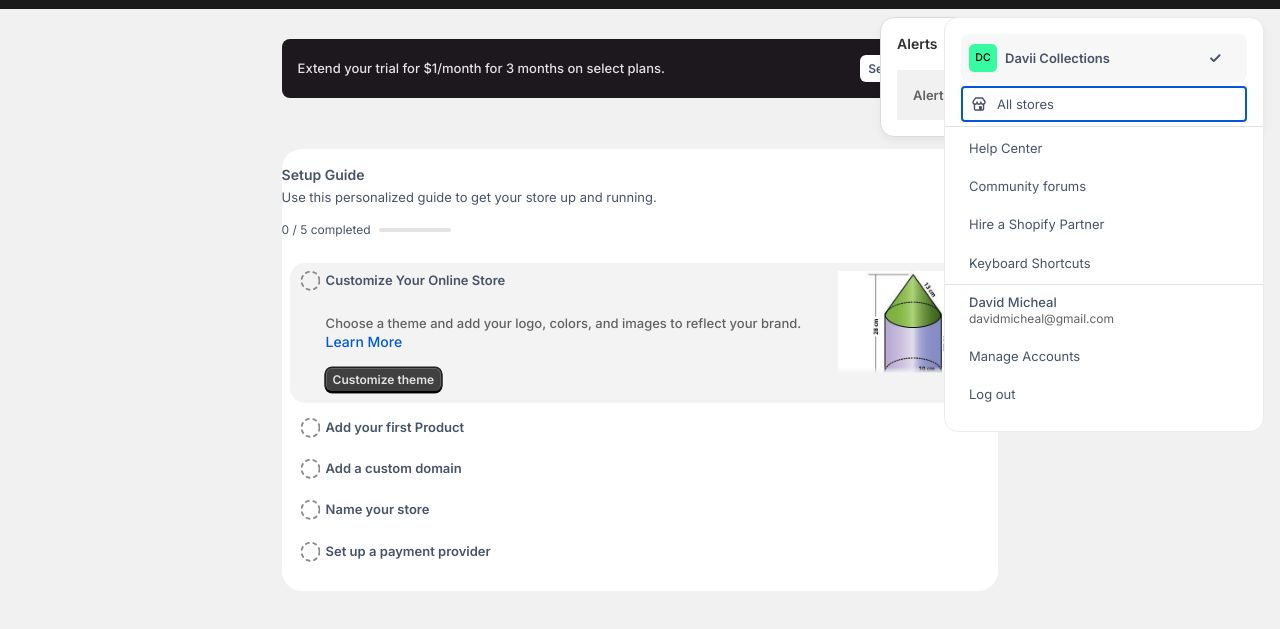
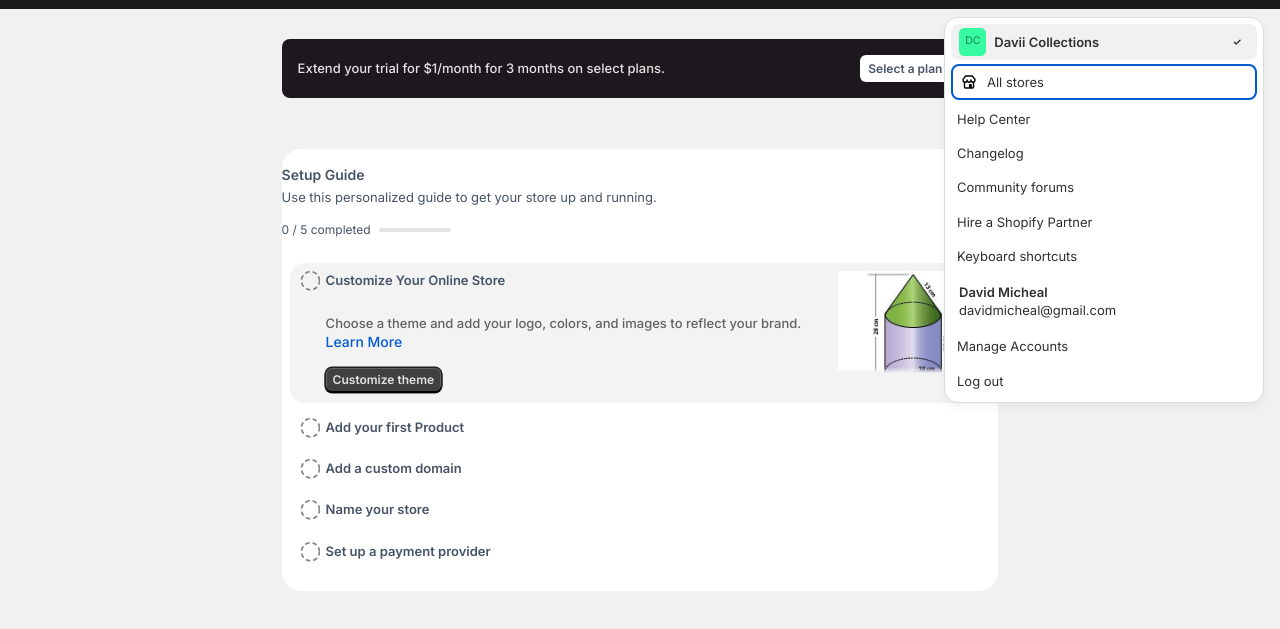
Before and after one commit to doobie-droid/shopify-hackathon, a website: page index.html in a window 1280 px wide. Both pictures are taken after a click on the button "Profile Settings". Shown: the part 47-676 px from the top of the page. Drawn offline with Linux system fonts and the light colour scheme; grey boxes are pictures that could not be loaded.

Commit message:
the profile menu has been finished to standard

```diff
--- a/app.scss
+++ b/app.scss
@@ -133,6 +133,13 @@
         width: 32px;
         height: 32px;
       }
+    }
+
+    &:focus svg {
+      outline: 2px solid var(--color-state-focused);
+      outline-offset: 3px;
+      border-radius: 4px;
+      transition: outline 0.3s ease-in;
     }
   }
 
@@ -360,165 +367,280 @@
   }
 }
 
-.menu-active {
-  display: flex;
-}
-// .notification__menu {
-//   background-color: var(--color-background-white);
-//   border: 1px solid var(--color-stroke-50);
-//   padding: 16px;
-//   border-radius: 14px;
-//   z-index: 5;
-//   position: absolute;
-//   right: 16px;
-//   margin-top: 8px;
-//   display: none;
-//   border: 1px solid #dbdbdb;
-//   box-shadow: 0px 4px 8px 0px rgba(0, 0, 0, 0.05);
+.profile__menu {
+  display: none;
+  background-color: transparent;
+  width: 320px;
+  z-index: 5;
+  position: absolute;
+  right: 16px;
+  margin-top: 8px;
+  font-size: var(--medium-font-size);
+  font-weight: var(--regular-font-weight);
+  line-height: var(--large-line-height);
+  color: #303030;
+  @media screen and (max-width: 360px) {
+    width: 90%;
+    margin-top: 12px;
+    left: 50%;
+    transform: translateX(-50%);
+  }
 
-//   &--card {
-//     display: flex;
-//     align-items: center;
-//     justify-content: space-between;
-//     margin-bottom: 1.6rem;
-//   }
-
-//   &--banner {
-//     background-color: blue;
-//     padding: 1.6rem;
-//     background-color: var(--color-state-hover);
-//     color: var(--color-font-mid);
-//     font-size: var(--medium-font-size);
-//     line-height: var(--large-line-height);
-//     font-weight: var(--semibold-font-weight);
-//   }
-
-//   &--menuitem {
-//     color: var(--color-font-mid);
-//     border-radius: 1px solid transparent;
-//   }
-
-//   &--menuitem:focus,
-//   &--menuitem:active {
-//     outline: none;
-//     border: 1px solid var(--color-state-focused);
-//     border-radius: 4px;
-//   }
-// }
-
-.profile__menu.menu-active {
-  display: block;
-}
-
-.profile__menu {
-  transition: all 0.3s;
-  width: 32rem;
-  background-color: var(--color-background-white);
-  z-index: 5;
-  padding: 1.6rem;
-  border-radius: 1.4rem;
-  position: absolute;
-  right: 1.6rem;
-  margin-top: 0.8rem;
-  display: none;
-  border: 1px solid var(--color-stroke-50);
-  overflow: hidden;
+  li,
+  button {
+    width: 100%;
+  }
+  &--card {
+    background-color: pink;
+    width: 100%;
+    height: 100%;
+    display: flex;
+    flex-direction: column;
+    padding: 6px 0px;
+    align-items: flex-start;
+    gap: 4px;
+    border-radius: 14px;
+    border-radius: 14px;
+    border: 1px solid #dbdbdb;
+    background: var(--color-background-white);
+    box-shadow: 0px 4px 8px 0px rgba(0, 0, 0, 0.05);
+  }
 
   &--detail {
     display: flex;
-    align-items: center;
-    justify-content: space-between;
-    padding: 0.4rem 1.2rem 0.4rem 0.8rem;
-    background-color: var(--color-state-hover);
-    border-radius: 0.8rem;
-    svg {
-      color: var(--color-font-dark);
-      transform: scale(0.6, 0.6);
-    }
+    padding: 0px 6px;
+    flex-direction: column;
+    align-items: flex-start;
+    gap: 4px;
+    align-self: stretch;
   }
 
   &--info {
     display: flex;
+    padding: 4px 12px 4px 8px;
+    justify-content: space-between;
     align-items: center;
+    align-self: stretch;
+    border-radius: 8px;
+    background: var(--color-background);
+
+    svg {
+      width: 16px;
+      height: 16px;
+      color: #303030;
+    }
   }
+
+  &--userinfo {
+    display: flex;
+    align-items: center;
+    gap: 8px;
+  }
+
   &--avatar {
-    background-color: var(--color-green);
-    color: black;
+    display: flex;
+    height: 28px;
+    padding: 9.625px 5.875px 10.375px 6.125px;
+    justify-content: center;
+    align-items: center;
     border-radius: 5.25px;
-    width: 2.8rem;
-    height: 2.8rem;
+    background: var(--color-green);
+    color: rgba(0, 0, 0, 0.4);
+    text-align: center;
     font-size: 10.5px;
     font-weight: var(--medium-font-weight);
     line-height: var(--large-line-height);
-    display: flex;
-    align-items: center;
-    justify-content: center;
   }
 
   &--name {
-    padding: 0.8rem;
+    color: #303030;
+    font-family: Inter;
     font-size: var(--medium-font-size);
+    font-style: normal;
+    font-weight: var(--semibold-font-weight);
     line-height: var(--large-line-height);
-    font-weight: var(--semibold-font-weight);
-    color: var(--color-font-dark);
   }
 
   &--menuitem {
-    padding: 0.6rem;
-    font-size: var(--medium-font-size);
-    line-height: var(--large-line-height);
-    font-weight: var(--regular-font-weight);
-    color: var(--color-font-dark);
-    margin-bottom: 0.4rem;
-    margin-top: 0.4rem;
-    width: 100%;
-    border-radius: 0.8rem;
-    border: 2px solid transparent;
-    position: relative;
+    padding: 6px;
     display: flex;
     align-items: center;
 
-    svg {
-      margin-right: 0.8rem;
-    }
     &:hover {
-      background-color: var(--color-state-hover);
+      border-radius: 8px;
+      background-color: #f1f1f1;
+      transition: all 0.3s ease-in;
     }
 
     &:active {
-      background-color: var(--color-state-pressed);
+      border-radius: 8px;
+      background-color: #f0f0f0;
+      transition: all 0.3s ease-in;
     }
 
     &:focus {
-      outline: none;
+      border-radius: 8px;
       background-color: var(--color-background-white);
       border: 2px solid var(--color-state-focused);
-      border-radius: 4px;
+      transition: all 0.3s ease-in-out;
     }
   }
 
-  &--dividerline {
-    border-bottom: 0.75px solid var(--color-stroke-100);
-    transform: scaleX(7);
+  &--storemenuitem {
+    display: flex;
+    align-items: center;
+    gap: 8px;
+    align-self: stretch;
+    svg {
+      width: 20px;
+      height: 20px;
+    }
+  }
+
+  &--helpsection {
+    display: flex;
+    padding: 0px 6px;
+    flex-direction: column;
+    align-items: flex-start;
+    gap: 4px;
+    align-self: stretch;
+    color: #303030;
+    font-size: var(--medium-font-size);
+    font-weight: var(--regular-font-weight);
+    line-height: var(--large-line-height);
+  }
+
+  &--accountsection {
+    display: flex;
+    padding: 0px 6px;
+    flex-direction: column;
+    align-items: flex-start;
+    gap: 4px;
+    align-self: stretch;
   }
 
   &--userdetails {
-    padding: 0.8rem;
-    & p:first-child {
-      font-size: var(--medium-font-size);
-      line-height: var(--large-line-height);
-      font-weight: var(--medium-font-weight);
-      color: var(--color-font-dark);
-    }
-    & p:nth-child(2) {
-      font-size: var(--small-font-size);
-      line-height: var(--small-line-height);
-      font-weight: var(--regular-font-weight);
-      color: var(--color-grey-100);
-    }
+    display: flex;
+    padding: 8px;
+    flex-direction: column;
+    justify-content: center;
+    align-items: flex-start;
+    align-self: stretch;
   }
 }
 
+// .profile__menu {
+//   transition: all 0.3s;
+//   width: 32rem;
+//   background-color: var(--color-background-white);
+//   z-index: 5;
+//   padding: 1.6rem;
+//   border-radius: 1.4rem;
+//   position: absolute;
+//   right: 1.6rem;
+//   margin-top: 0.8rem;
+//   display: none;
+//   border: 1px solid var(--color-stroke-50);
+//   overflow: hidden;
+
+//   &--detail {
+//     display: flex;
+//     align-items: center;
+//     justify-content: space-between;
+//     padding: 0.4rem 1.2rem 0.4rem 0.8rem;
+//     background-color: var(--color-state-hover);
+//     border-radius: 0.8rem;
+//     svg {
+//       color: var(--color-font-dark);
+//       transform: scale(0.6, 0.6);
+//     }
+//   }
+
+//   &--info {
+//     display: flex;
+//     align-items: center;
+//   }
+//   &--avatar {
+//     background-color: var(--color-green);
+//     color: black;
+//     border-radius: 5.25px;
+//     width: 2.8rem;
+//     height: 2.8rem;
+//     font-size: 10.5px;
+//     font-weight: var(--medium-font-weight);
+//     line-height: var(--large-line-height);
+//     display: flex;
+//     align-items: center;
+//     justify-content: center;
+//   }
+
+//   &--name {
+//     padding: 0.8rem;
+//     font-size: var(--medium-font-size);
+//     line-height: var(--large-line-height);
+//     font-weight: var(--semibold-font-weight);
+//     color: var(--color-font-dark);
+//   }
+
+//   &--menuitem {
+//     padding: 0.6rem;
+//     font-size: var(--medium-font-size);
+//     line-height: var(--large-line-height);
+//     font-weight: var(--regular-font-weight);
+//     color: var(--color-font-dark);
+//     margin-bottom: 0.4rem;
+//     margin-top: 0.4rem;
+//     width: 100%;
+//     border-radius: 0.8rem;
+//     border: 2px solid transparent;
+//     position: relative;
+//     display: flex;
+//     align-items: center;
+
+//     svg {
+//       margin-right: 0.8rem;
+//     }
+//     &:hover {
+//       background-color: var(--color-state-hover);
+//     }
+
+//     &:active {
+//       background-color: var(--color-state-pressed);
+//     }
+
+//     &:focus {
+//       outline: none;
+//       background-color: var(--color-background-white);
+//       border: 2px solid var(--color-state-focused);
+//       border-radius: 4px;
+//     }
+//   }
+
+//   &--dividerline {
+//     border-bottom: 0.75px solid var(--color-stroke-100);
+//     transform: scaleX(7);
+//   }
+
+//   &--userdetails {
+//     padding: 0.8rem;
+//     & p:first-child {
+//       font-size: var(--medium-font-size);
+//       line-height: var(--large-line-height);
+//       font-weight: var(--medium-font-weight);
+//       color: var(--color-font-dark);
+//     }
+//     & p:nth-child(2) {
+//       font-size: var(--small-font-size);
+//       line-height: var(--small-line-height);
+//       font-weight: var(--regular-font-weight);
+//       color: var(--color-grey-100);
+//     }
+//   }
+// }
+
+.menu-active {
+  display: flex;
+}
 .trialModal {
   height: 15vh;
   padding-top: 3rem;
@@ -914,7 +1036,34 @@
   transition: transform 0.3s ease-in-out;
 }
 
-// .move-up-setup {
-//   transform: translateY(-8rem);
-//   transition: transform 0.3s ease-in-out;
-// }
+.fw-400 {
+  font-weight: var(--regular-font-weight);
+}
+
+.fw-500 {
+  font-weight: var(--medium-font-weight);
+}
+
+.fw-600 {
+  font-weight: var(--semibold-font-weight);
+}
+
+.fs-12 {
+  font-size: var(--small-font-size);
+}
+
+.fs-13 {
+  font-size: var(--medium-font-size);
+}
+
+.fs-14 {
+  font-size: var(--large-font-size);
+}
+
+.lh-130 {
+  line-height: var(--small-line-height);
+}
+
+.lh-140 {
+  line-height: var(--large-line-height);
+}
--- a/index.html
+++ b/index.html
@@ -14,7 +14,8 @@
     <section class="header">
 
         <a href="https://www.shopify.com/" aria-label="Visit Shopify.com to use your store" class="header__logo">
-            <svg aria-hidden="true" class="header__logo--desktop" role="img" fill="none" height="30" viewBox="0 0 105 30" width="105" xmlns="http://www.w3.org/2000/svg">
+            <svg aria-hidden="true" class="header__logo--desktop" role="img" fill="none" height="30"
+                viewBox="0 0 105 30" width="105" xmlns="http://www.w3.org/2000/svg">
                 <g fill="#fff">
                     <path
                         d="m36.2171 16.6517c-.8931-.4953-1.3631-.8962-1.3631-1.4622 0-.7311.6345-1.1792 1.6452-1.1792 1.1751 0 2.2092.4953 2.2092.4953l.8226-2.5235s-.7521-.5896-2.9848-.5896c-3.1024 0-5.2646 1.7924-5.2646 4.2922 0 1.4151 1.0106 2.4999 2.3502 3.2782 1.0812.6132 1.4572 1.0612 1.4572 1.698 0 .6839-.5406 1.2264-1.5512 1.2264-1.5041 0-2.9143-.7783-2.9143-.7783l-.8696 2.5235s1.3162.8725 3.5019.8725c3.1963 0 5.4761-1.5801 5.4761-4.4101.047-1.5565-1.1281-2.6414-2.5148-3.4432z" />
@@ -56,14 +57,14 @@
         </a>
 
         <form role="search" class="header__searchbox" method="post" action="#">
-            <button class="header__searchbox--icon" aria-label="Search">
+            <span role="button" class="header__searchbox--icon" aria-label="Search">
                 <svg aria-hidden="true" xmlns="http://www.w3.org/2000/svg" width="32" height="32" viewBox="0 0 13 14"
                     fill="none">
                     <path fill-rule="evenodd" clip-rule="evenodd"
                         d="M8.82264 10.3833C7.89957 11.0841 6.74835 11.5 5.5 11.5C2.46243 11.5 0 9.03757 0 6C0 2.96243 2.46243 0.5 5.5 0.5C8.53757 0.5 11 2.96243 11 6C11 7.24835 10.5841 8.39957 9.8833 9.32264L12.7803 12.2197C13.0732 12.5126 13.0732 12.9874 12.7803 13.2803C12.4874 13.5732 12.0126 13.5732 11.7197 13.2803L8.82264 10.3833ZM9.5 6C9.5 8.20914 7.70914 10 5.5 10C3.29086 10 1.5 8.20914 1.5 6C1.5 3.79086 3.29086 2 5.5 2C7.70914 2 9.5 3.79086 9.5 6Z"
                         fill="currentcolor" />
                 </svg>
-            </button>
+            </span>
             <input class="header__searchbox--input" type="search" placeholder="Search" id="search"
                 aria-label="search Shopify Website">
         </form>
@@ -84,14 +85,14 @@
             </button>
         </div>
     </section>
-    <section  class="notification__menu menu-active " id="notification__menu--section">
+    <section class="notification__menu  " id="notification__menu--section">
         <div class="notification__menu--card">
             <h4 class="notification__menu--title">Alerts</h4>
             <ul class="notification__menu--buttongroup" role="menu" id="notification__menu"
                 aria-labelledby="notification__button">
                 <li role="presentation">
                     <button role="menuitem" class="notification__menu--menuitem" aria-label="Filter Messages">
-                         <svg aria-hidden="" xmlns="http://www.w3.org/2000/svg" width="20" height="20"
+                        <svg aria-hidden="true" xmlns="http://www.w3.org/2000/svg" width="20" height="20"
                             viewBox="0 0 20 20" fill="currentcolor">
                             <path
                                 d="M3 6C3 5.58579 3.33579 5.25 3.75 5.25H16.25C16.6642 5.25 17 5.58579 17 6C17 6.41421 16.6642 6.75 16.25 6.75H3.75C3.33579 6.75 3 6.41421 3 6Z"
@@ -107,7 +108,8 @@
                 </li>
                 <li role="presentation">
                     <button role="menuitem" class="notification__menu--menuitem" aria-label="Mark Messages As Read">
-                      <svg aria-hidden="true" xmlns="http://www.w3.org/2000/svg" width="20" height="20" viewBox="0 0 20 20" fill="none">
+                        <svg aria-hidden="true" xmlns="http://www.w3.org/2000/svg" width="20" height="20"
+                            viewBox="0 0 20 20" fill="none">
                             <path
                                 d="M13.2803 9.03033C13.5732 8.73744 13.5732 8.26256 13.2803 7.96967C12.9874 7.67678 12.5126 7.67678 12.2197 7.96967L9.25 10.9393L8.03033 9.71967C7.73744 9.42678 7.26256 9.42678 6.96967 9.71967C6.67678 10.0126 6.67678 10.4874 6.96967 10.7803L8.71967 12.5303C9.01256 12.8232 9.48744 12.8232 9.78033 12.5303L13.2803 9.03033Z"
                                 fill="currentcolor" />
@@ -122,52 +124,57 @@
         <div class="notification__menu--banner">Alerts about your store and account will show here</div>
     </section>
 
-    <section class="profile__menu " id="profile__menu--section">
-        <ul id="profile__menu" role="menu" aria-labelledby="profile__menu--button">
+    <section class="profile__menu" id="profile__menu--section">
+        <ul id="profile__menu" class="profile__menu--card" role="menu" aria-labelledby="profile__menu--button">
             <div role="presentation" class="profile__menu--detail">
                 <div role="presentation" class="profile__menu--info">
-
-
+                    <div class="profile__menu--userinfo">
                         <div role="presentation" class="profile__menu--avatar">DC</div>
                         <div role="presentation" class="profile__menu--name">Davii Collections</div>
                     </div>
-                <div>
-                    <svg width="40" height="40" viewBox="0 0 24 24" fill="none" xmlns="http://www.w3.org/2000/svg">
+                    <svg aria-hidden="true" width="40" height="40" viewBox="0 0 24 24" fill="none"
+                        xmlns="http://www.w3.org/2000/svg">
                         <circle cx="12" cy="12" r="10" fill="none"></circle>
                         <path
                             d="M17.2738 8.52629C17.6643 8.91682 17.6643 9.54998 17.2738 9.94051L11.4405 15.7738C11.05 16.1644 10.4168 16.1644 10.0263 15.7738L7.3596 13.1072C6.96908 12.7166 6.96908 12.0835 7.3596 11.693C7.75013 11.3024 8.38329 11.3024 8.77382 11.693L10.7334 13.6525L15.8596 8.52629C16.2501 8.13577 16.8833 8.13577 17.2738 8.52629Z"
                             fill="currentcolor"></path>
                     </svg>
                 </div>
-
-            </div>
                 <li>
-                <button role="menuitem" class="profile__menu--menuitem">
-                    <svg role="presentation" width="20" height="20" viewBox="0 0 21 20" fill="none"
-                        xmlns="http://www.w3.org/2000/svg">
+                    <button role="menuitem" class="profile__menu--menuitem profile__menu--storemenuitem">
+                        <svg width="41" height="40" viewBox="0 0 21 20" fill="black" xmlns="http://www.w3.org/2000/svg">
                             <path fill-rule="evenodd" clip-rule="evenodd"
                                 d="M13.757 3H7.24302C6.85944 3 6.4971 3.17611 6.26012 3.47772L3.87394 6.51468C3.63169 6.823 3.5 7.20375 3.5 7.59586V8.25C3.5 9.31867 4.10958 10.245 5 10.7001V15.25C5 16.2165 5.7835 17 6.75 17H14.25C15.2165 17 16 16.2165 16 15.25V10.7001C16.8904 10.245 17.5 9.31867 17.5 8.25V7.76879C17.5 7.26465 17.3307 6.77511 17.0192 6.3787L14.7399 3.47772C14.5029 3.17611 14.1406 3 13.757 3ZM13.5 15.5H14.25C14.3881 15.5 14.5 15.3881 14.5 15.25V11C13.712 11 13.0014 10.6686 12.5 10.1375C11.9986 10.6686 11.288 11 10.5 11C9.71199 11 9.00138 10.6686 8.5 10.1375C7.99862 10.6686 7.28801 11 6.5 11V15.25C6.5 15.3881 6.61193 15.5 6.75 15.5H10.5V13C10.5 12.4477 10.9477 12 11.5 12H12.5C13.0523 12 13.5 12.4477 13.5 13V15.5ZM6.5 9.5H6.25C5.55964 9.5 5 8.94036 5 8.25V7.59586C5 7.53985 5.01881 7.48545 5.05342 7.44141L7.36453 4.5H13.6355L15.8397 7.30543C15.9436 7.43757 16 7.60075 16 7.76879V8.25C16 8.94036 15.4404 9.5 14.75 9.5H14.5C13.8096 9.5 13.25 8.94036 13.25 8.25V7.75C13.25 7.33579 12.9142 7 12.5 7C12.0858 7 11.75 7.33579 11.75 7.75V8.25C11.75 8.94036 11.1904 9.5 10.5 9.5C9.80964 9.5 9.25 8.94036 9.25 8.25V7.75C9.25 7.33579 8.91421 7 8.5 7C8.08579 7 7.75 7.33579 7.75 7.75V8.25C7.75 8.94036 7.19036 9.5 6.5 9.5Z"
-                            fill="currentcolor" />
+                                fill="black" />
                         </svg>
                         <span>All stores</span></button>
                 </li>
-            <div role="presentation" class="profile__menu--dividerline"></div>
+            </div>
+
+            <!-- <div role="presentation" class="profile__menu--dividerline"></div> -->
+            <div class="profile__menu--helpsection">
                 <li>
                     <button role="menuitem" class="profile__menu--menuitem">Help Center</button>
                 </li>
                 <li>
+                    <button role="menuitem" class="profile__menu--menuitem">Changelog</button>
+                </li>
+                <li>
                     <button role="menuitem" class="profile__menu--menuitem">Community forums</button>
                 </li>
+
                 <li>
                     <button role="menuitem" class="profile__menu--menuitem">Hire a Shopify Partner</button>
                 </li>
                 <li>
-                <button role="menuitem" class="profile__menu--menuitem">Keyboard Shortcuts</button>
+                    <button role="menuitem" class="profile__menu--menuitem">Keyboard shortcuts</button>
                 </li>
-            <div role="presentation" class="profile__menu--dividerline"></div>
+            </div>
+            <!-- <div role="presentation" class="profile__menu--dividerline"></div> -->
+            <div class="profile__menu--accountsection">
                 <div class="profile__menu--userdetails">
-                <p>David Micheal</p>
-                <p>davidmicheal@gmail.com</p>
+                    <p class="fw-600">David Micheal</p>
+                    <p class="lh-130 fw-400 fs-12">davidmicheal@gmail.com</p>
                 </div>
                 <li>
                     <button role="menuitem" class="profile__menu--menuitem">Manage Accounts</button>
@@ -175,6 +182,8 @@
                 <li>
                     <button role="menuitem" class="profile__menu--menuitem">Log out</button>
                 </li>
+            </div>
+
         </ul>
     </section>
 
```
Also changed, not shown: app.css. Lines whose indentation alone changed are shown as unchanged.
